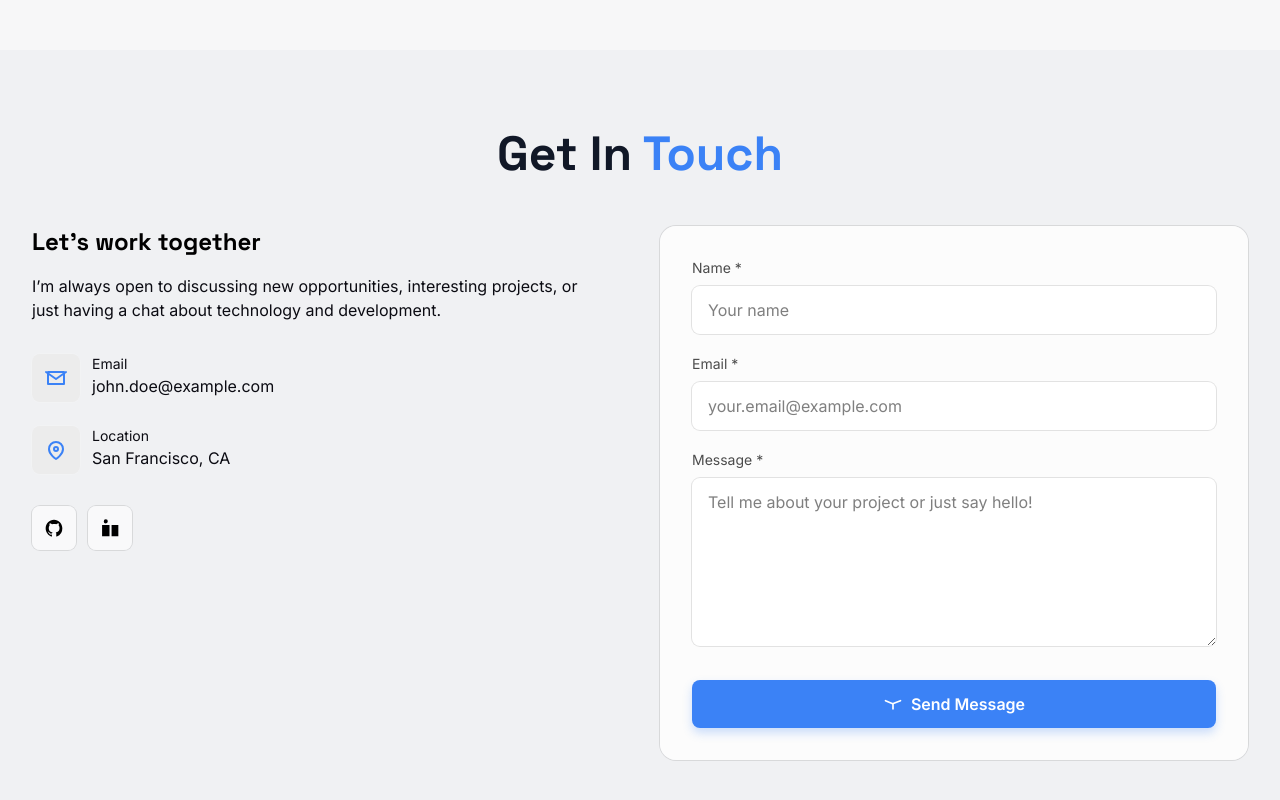
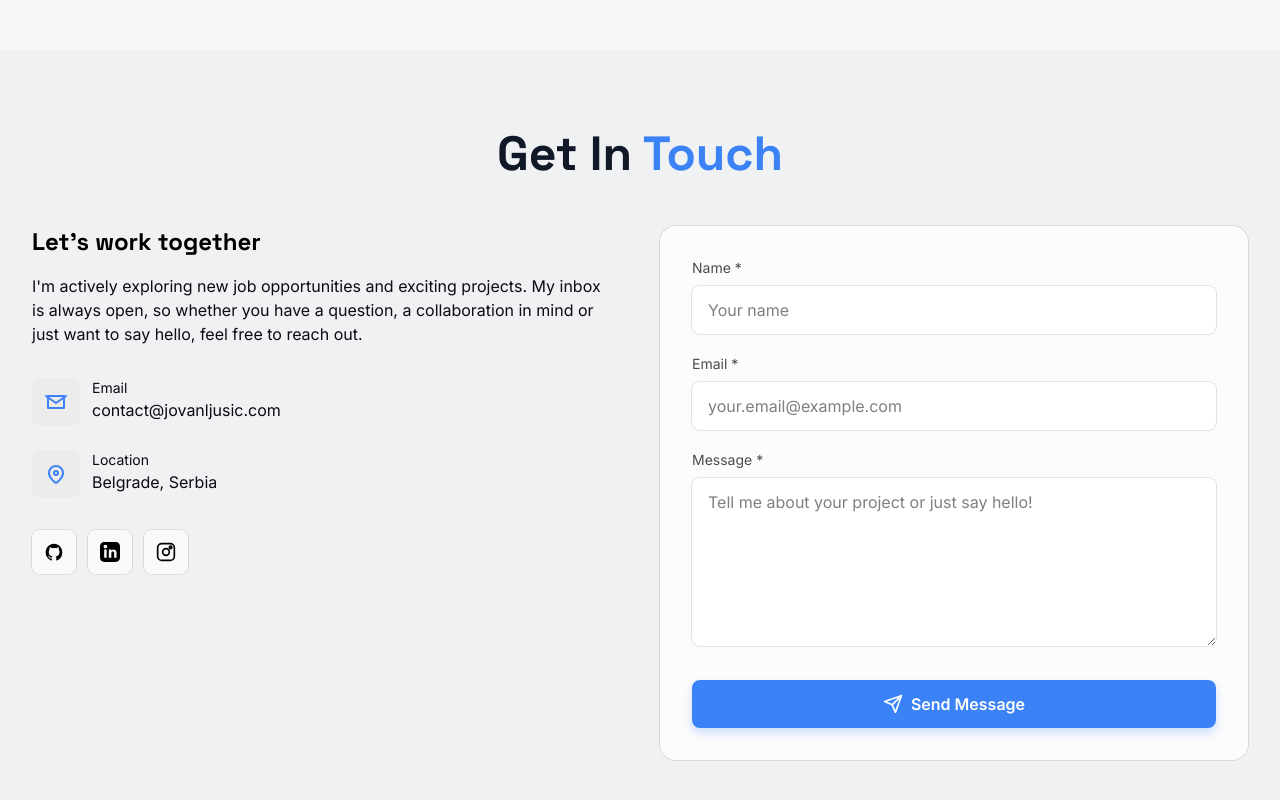
Before and after one commit to therealyhn/v2portfolio, a React (Vite) app: page / in a window 1280 px wide. Shown: the part 2458-3258 px from the top of the page. Built offline with nearby package versions, Linux system fonts and the light colour scheme.

Commit message:
contact form done

```diff
--- a/src/components/contact/ContactForm.jsx
+++ b/src/components/contact/ContactForm.jsx
@@ -54,7 +54,7 @@ export default function ContactForm() {
     return (
         <form
             onSubmit={onSubmit}
-            className="rounded-2xl bg-white/80 text-black ring-1 ring-black/10 p-6 md:p-8
+            className="rounded-2xl bg-white/80 dark:bg-surface-2/40 text-black ring-1 ring-black/10 p-6 md:p-8
                  dark:bg-surface-1 dark:text-white dark:ring-white/10"
         >
             {/* honeypot field (skriveno) */}
@@ -109,8 +109,8 @@ export default function ContactForm() {
                 {status.msg && (
                     <div
                         className={`text-sm rounded-md px-3 py-2 ${status.ok
-                                ? "bg-green-500/10 text-green-700 ring-1 ring-green-500/20 dark:text-green-300"
-                                : "bg-red-500/10 text-red-700 ring-1 ring-red-500/20 dark:text-red-300"
+                            ? "bg-green-500/10 text-green-700 ring-1 ring-green-500/20 dark:text-green-300"
+                            : "bg-red-500/10 text-red-700 ring-1 ring-red-500/20 dark:text-red-300"
                             }`}
                     >
                         {status.msg}
@@ -125,9 +125,26 @@ export default function ContactForm() {
                      hover:bg-brand-600 shadow-glow-sm transition
                      disabled:opacity-70 disabled:cursor-not-allowed"
                 >
-                    <svg viewBox="0 0 24 24" className="w-5 h-5" fill="none" stroke="currentColor" strokeWidth="2">
-                        <path strokeLinecap="round" strokeLinejoin="round" d="M3 8l7.89 3.3a2 2 0 001.5 0L21 8m-9 4v6" />
+                    <svg
+                        xmlns="http://www.w3.org/2000/svg"
+                        viewBox="0 0 24 24"
+                        fill="none"
+                        stroke="currentColor"
+                        strokeWidth="2"
+                        className="w-5 h-5"
+                    >
+                        <path
+                            strokeLinecap="round"
+                            strokeLinejoin="round"
+                            d="M22 2L11 13"
+                        />
+                        <path
+                            strokeLinecap="round"
+                            strokeLinejoin="round"
+                            d="M22 2L15 22l-4-9-9-4 20-7z"
+                        />
                     </svg>
+
                     {loading ? "Sending..." : "Send Message"}
                 </button>
             </div>
--- a/src/sections/Contact.jsx
+++ b/src/sections/Contact.jsx
@@ -3,7 +3,7 @@ import SocialButton from "../components/contact/SocialButton";
 import ContactForm from "../components/contact/ContactForm";
 import SectionHeader from "../components/projects/SectionHeader";
 
-// Male SVG ikone bez biblioteka
+// svg icons
 const MailIcon = (
     <svg viewBox="0 0 24 24" className="w-6 h-6" fill="none" stroke="currentColor" strokeWidth="2">
         <path strokeLinecap="round" strokeLinejoin="round" d="M4 6h16v12H4z" />
@@ -25,40 +25,83 @@ const GithubIcon = (
 );
 
 const LinkedinIcon = (
-    <svg viewBox="0 0 24 24" className="w-5 h-5" fill="currentColor">
-        <path d="M6.94 6.5A2.44 2.44 0 014.5 4.06 2.44 2.44 0 016.94 1.6a2.44 2.44 0 012.44 2.44A2.44 2.44 0 016.94 6.5zM2.5 8.5h8.9V22H2.5zM13.9 8.5h8.1V22h-8.1z" />
+    <svg
+        xmlns="http://www.w3.org/2000/svg"
+        viewBox="0 0 24 24"
+        fill="currentColor"
+        className="w-5 h-5"
+    >
+        <path d="M19 0h-14C2.239 0 0 2.239 0 5v14c0 2.761
+           2.239 5 5 5h14c2.761 0 5-2.239
+           5-5V5c0-2.761-2.239-5-5-5zm-11
+           19H5V9h3v10zM6.5 7.7C5.3
+           7.7 4.3 6.7 4.3 5.5S5.3
+           3.3 6.5 3.3c1.2 0 2.2 1 2.2
+           2.2s-1 2.2-2.2 2.2zM20
+           19h-3v-5.6c0-1.3-.5-2.1-1.6-2.1-1
+           0-1.5.7-1.7 1.3-.1.2-.1.5-.1.8V19h-3s.1-9
+           0-10h3v1.4c.4-.6 1.1-1.5 2.7-1.5
+           2 0 3.5 1.3 3.5 4.1V19z"/>
+    </svg>
+
+);
+
+const InstagramIcon = (
+    <svg
+        xmlns="http://www.w3.org/2000/svg"
+        viewBox="0 0 24 24"
+        fill="none"
+        stroke="currentColor"
+        strokeWidth="2"
+        className="w-5 h-5"
+    >
+        {/* Spoljni okvir */}
+        <rect
+            x="2"
+            y="2"
+            width="20"
+            height="20"
+            rx="5"
+            ry="5"
+        />
+        {/* Sočivo */}
+        <circle cx="12" cy="12" r="4" />
+        {/* Mala tačka gore desno */}
+        <circle cx="17.5" cy="6.5" r="1.5" fill="currentColor" />
     </svg>
 );
 
+
 export default function Contact() {
     return (
-        <section id="contact" className="py-20 bg-lightsurface-2 text-black dark:bg-surface dark:text-white">
+        <section id="contact" className="py-20 bg-lightsurface-2 text-black dark:bg-surface-4 dark:text-white">
             <div className="mx-auto max-w-7xl px-6 lg:px-8">
                 <SectionHeader lead="Get In" accent="Touch" />
 
                 <div className="mt-12 grid grid-cols-1 lg:grid-cols-2 gap-10">
-                    {/* Leva kolona */}
+                    {/* info */}
                     <div>
                         <h3 className="font-heading text-2xl font-semibold">Let’s work together</h3>
                         <p className="mt-4 text-surface dark:text-white/70 max-w-xl">
-                            I’m always open to discussing new opportunities, interesting projects, or just having a chat
-                            about technology and development.
+                            I'm actively exploring new job opportunities and exciting projects.
+                            My inbox is always open, so whether you have a question, a collaboration in mind or just want to say hello, feel free to reach out.
                         </p>
 
                         <div className="mt-8 space-y-6">
-                            <InfoItem icon={MailIcon} label="Email" value="john.doe@example.com" />
-                            <InfoItem icon={PinIcon} label="Location" value="San Francisco, CA" />
+                            <InfoItem icon={MailIcon} label="Email" value="contact@jovanljusic.com" />
+                            <InfoItem icon={PinIcon} label="Location" value="Belgrade, Serbia" />
                         </div>
 
                         {/* Socials */}
                         <div className="mt-8 flex items-center gap-3">
-                            <SocialButton href="https://github.com/" label="GitHub">{GithubIcon}</SocialButton>
+                            <SocialButton href="https://github.com/therealyhn" label="GitHub">{GithubIcon}</SocialButton>
                             <SocialButton href="https://linkedin.com/" label="LinkedIn">{LinkedinIcon}</SocialButton>
-                            {/* Dodaj još po potrebi */}
+                            <SocialButton href="https://www.instagram.com/jovanljusic_asdf" label="Instagram">{InstagramIcon}</SocialButton>
+
                         </div>
                     </div>
 
-                    {/* Desna kolona – Forma */}
+                    {/* form */}
                     <ContactForm />
                 </div>
             </div>
```
Also changed, not shown: src/components/contact/SocialButton.jsx (indentation only).
